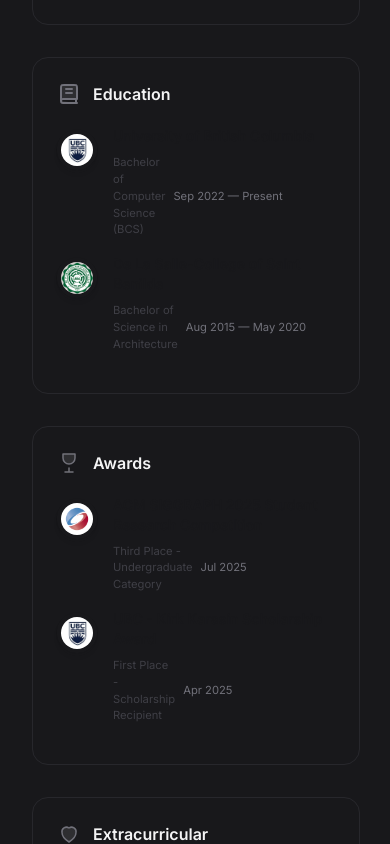
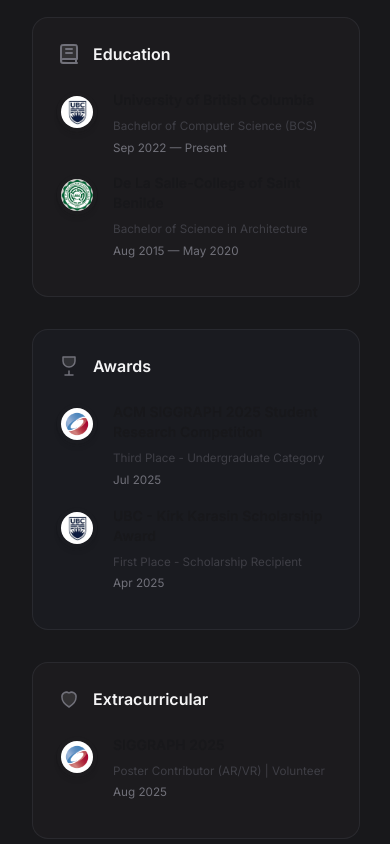
Before and after one commit to jamesedra/blog-portfolio, a Next.js app: page / in a window 390 px wide. Shown: the part 3720-4564 px from the top of the page. Built offline with nearby package versions, Linux system fonts and the light colour scheme.

Commit message:
text sizes, accents, mobile comp

```diff
--- a/components/bio-entry.tsx
+++ b/components/bio-entry.tsx
@@ -1,68 +1,51 @@
-type Position = {
-  role: string;
-  /** Pass empty string or omit the second element for single‑date items */
-  date: [string, string?];
-};
-
-type EntryProps = {
-  entry: string;
-  logoSrc: string;
-  positions: Position[];
-};
+type Position = { role: string; date: [string, string?] };
+type EntryProps = { entry: string; logoSrc: string; positions: Position[] };
 
 export const BioEntry: React.FC<EntryProps> = ({
   entry,
   logoSrc,
   positions,
 }) => (
-  <li className="flex gap-4">
+  <li className="flex gap-4 pt-1">
     {/* logo */}
-    <div className="relative mt-1 flex h-10 w-10 flex-none items-center justify-center rounded-full shadow-md shadow-zinc-800/5 ring-1 ring-zinc-900/5 dark:border dark:border-zinc-700/50 dark:bg-zinc-800 dark:ring-0">
+    <div className="mt-[2px] flex h-10 w-10 flex-none items-center justify-center rounded-full shadow-md shadow-zinc-800/5 ring-1 ring-zinc-900/5 dark:border dark:border-zinc-700/50 dark:bg-zinc-800">
       <div
-        className="h-8 w-8 rounded-full bg-center bg-cover bg-stone-300"
+        className="h-8 w-8 rounded-full bg-cover bg-center bg-stone-300"
         style={{ backgroundImage: `url(${logoSrc})` }}
       />
     </div>
 
     {/* body */}
-    <dl className="flex flex-col flex-auto gap-y-2 pb-4">
-      <dd className="text-sm font-semibold text-zinc-900 dark:text-zinc-100">
+    <dl className="flex flex-col flex-auto gap-y-2">
+      <dd className="text-sm -mb-3 font-semibold text-zinc-900 dark:text-zinc-100">
         {entry}
       </dd>
 
-      {positions.map(({ role, date }, idx) => {
+      {positions.map(({ role, date }, i) => {
         const [from = "", to = ""] = date;
         const showDash = from && to && from !== to;
-        const singleLabel = from || to;
+        const label = showDash ? `${from} — ${to}` : from || to;
+
         return (
           <div
-            key={idx}
-            className={`flex items-center gap-x-2 ${
-              idx !== 0
-                ? "border-t border-zinc-200 dark:border-zinc-700 pt-3 mt-3"
-                : ""
-            }`}
+            key={i}
+            /*  ▸ block on mobile  ▸ 2‑col grid from md upward */
+            className={`
+              py-3
+              ${i ? "border-t border-zinc-700/40" : ""}
+              md:grid md:grid-cols-[1fr_auto] md:gap-x-4
+            `}
           >
-            {/* role / description */}
-            <dd className="flex-1 text-[0.70rem] text-zinc-700 dark:text-zinc-300">
+            <dd className="text-[0.73rem] text-zinc-700 dark:text-zinc-300">
               {role}
             </dd>
 
-            {/* date  — large screens */}
             <dd
-              className="hidden lg:block w-36 flex-none text-right text-[0.70rem] whitespace-nowrap text-zinc-500 dark:text-zinc-400"
-              aria-label={showDash ? `${from} — ${to}` : singleLabel}
-            >
-              {from && <time dateTime={from}>{from}</time>}
-              {showDash && <span aria-hidden> — </span>}
-              {!showDash && !from && to && <time dateTime={to}>{to}</time>}
-              {showDash && to && <time dateTime={to}>{to}</time>}
-            </dd>
-
-            {/* date — stacked on small screens */}
-            <dd
-              className="lg:hidden w-full text-[0.70rem] whitespace-nowrap text-zinc-500 dark:text-zinc-400"
-              aria-label={showDash ? `${from} — ${to}` : singleLabel}
+              className="
+                mt-1 md:mt-0
+                text-[0.73rem] whitespace-nowrap md:text-right
+                text-zinc-500 dark:text-zinc-400"
+              aria-label={label}
             >
               {from && <time dateTime={from}>{from}</time>}
               {showDash && <span aria-hidden> — </span>}
--- a/components/timeline.tsx
+++ b/components/timeline.tsx
@@ -3,7 +3,7 @@ import { BioEntry } from "./bio-entry";
 export default function TimelineComponent() {
   return (
     <>
-      <div className="w-full max-w-[100%] sm:w-[28rem] rounded-2xl border border-zinc-700/40 p-6 mt-4">
+      <div className="w-full max-w-[100%] sm:w-[28rem] rounded-2xl bg-slate-700/10 border border-zinc-700/40 p-6 mt-4">
         <h2 className="flex font-semibold text-zinc-100 mb-5">
           <svg
             viewBox="0 0 24 24"
@@ -65,7 +65,7 @@ export default function TimelineComponent() {
         </ol>
       </div>
       {/* Education*/}
-      <div className="w-full max-w-[100%] sm:w-[28rem] rounded-2xl border border-zinc-700/40 p-6 mt-4">
+      <div className="w-full max-w-[100%] sm:w-[28rem] rounded-2xl bg-stone-700/10 border border-zinc-700/40 p-6 mt-4">
         <h2 className="flex font-semibold text-zinc-100 mb-5">
           <svg
             viewBox="0 0 24 24"
@@ -113,7 +113,7 @@ export default function TimelineComponent() {
       </div>
 
       {/* Awards */}
-      <div className="w-full max-w-[100%] sm:w-[28rem] rounded-2xl border border-zinc-700/40 p-6 mt-4">
+      <div className="w-full max-w-[100%] sm:w-[28rem] rounded-2xl bg-slate-700/10 border border-zinc-700/40 p-6 mt-4">
         <h2 className="flex font-semibold text-zinc-100 mb-5">
           <svg
             viewBox="0 0 24 24"
@@ -157,7 +157,7 @@ export default function TimelineComponent() {
       </div>
 
       {/* Volunteering */}
-      <div className="w-full max-w-[100%] sm:w-[28rem] rounded-2xl border border-zinc-700/40 p-6 mt-4">
+      <div className="w-full max-w-[100%] sm:w-[28rem] rounded-2xl bg-stone-700/10 border border-zinc-700/40 p-6 mt-4">
         <h2 className="flex font-semibold text-zinc-100 mb-5">
           <svg
             viewBox="0 0 24 24"
```
Also changed, not shown: 1 other file (tests, documents, lock files or other folders).
